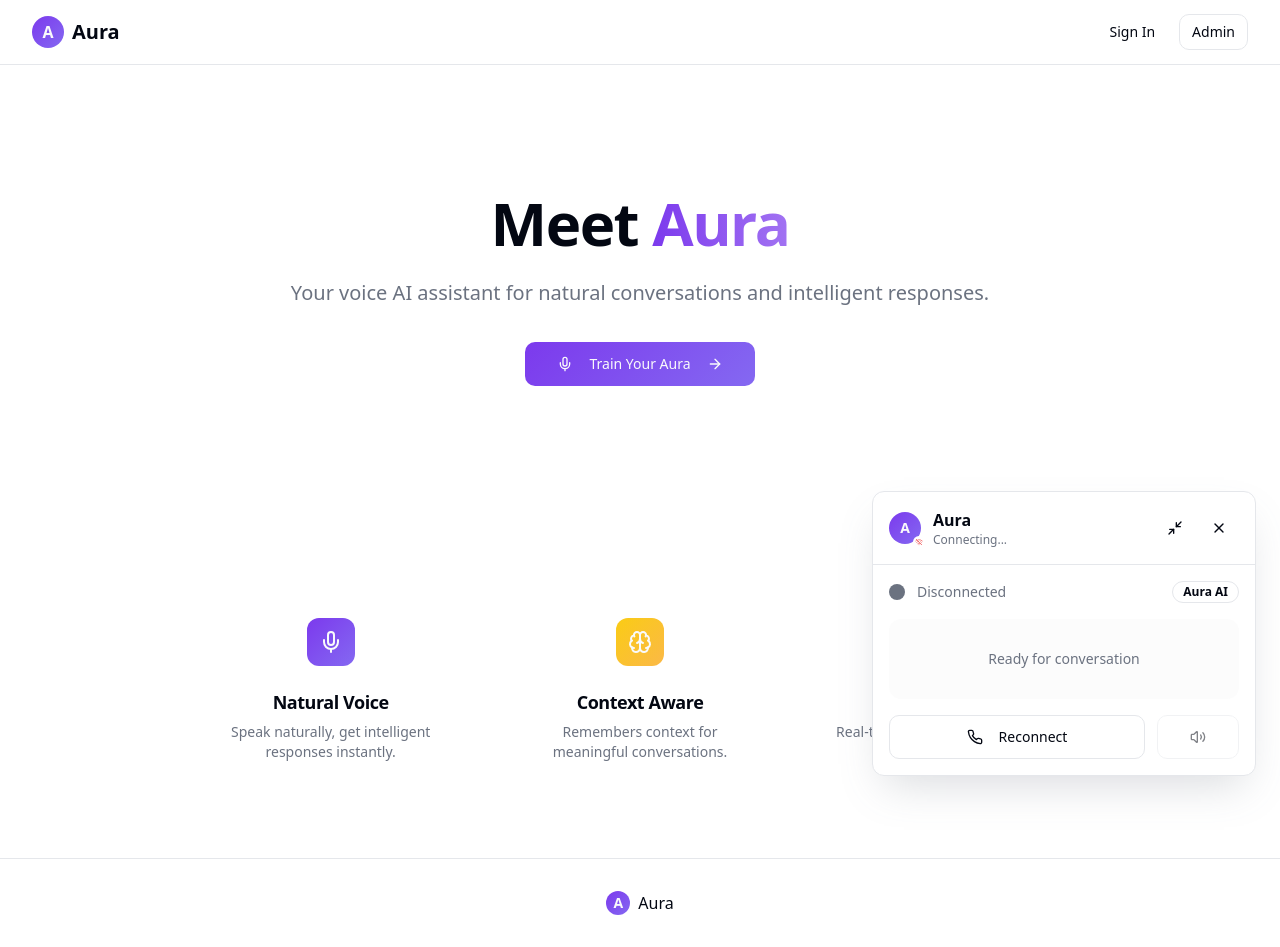
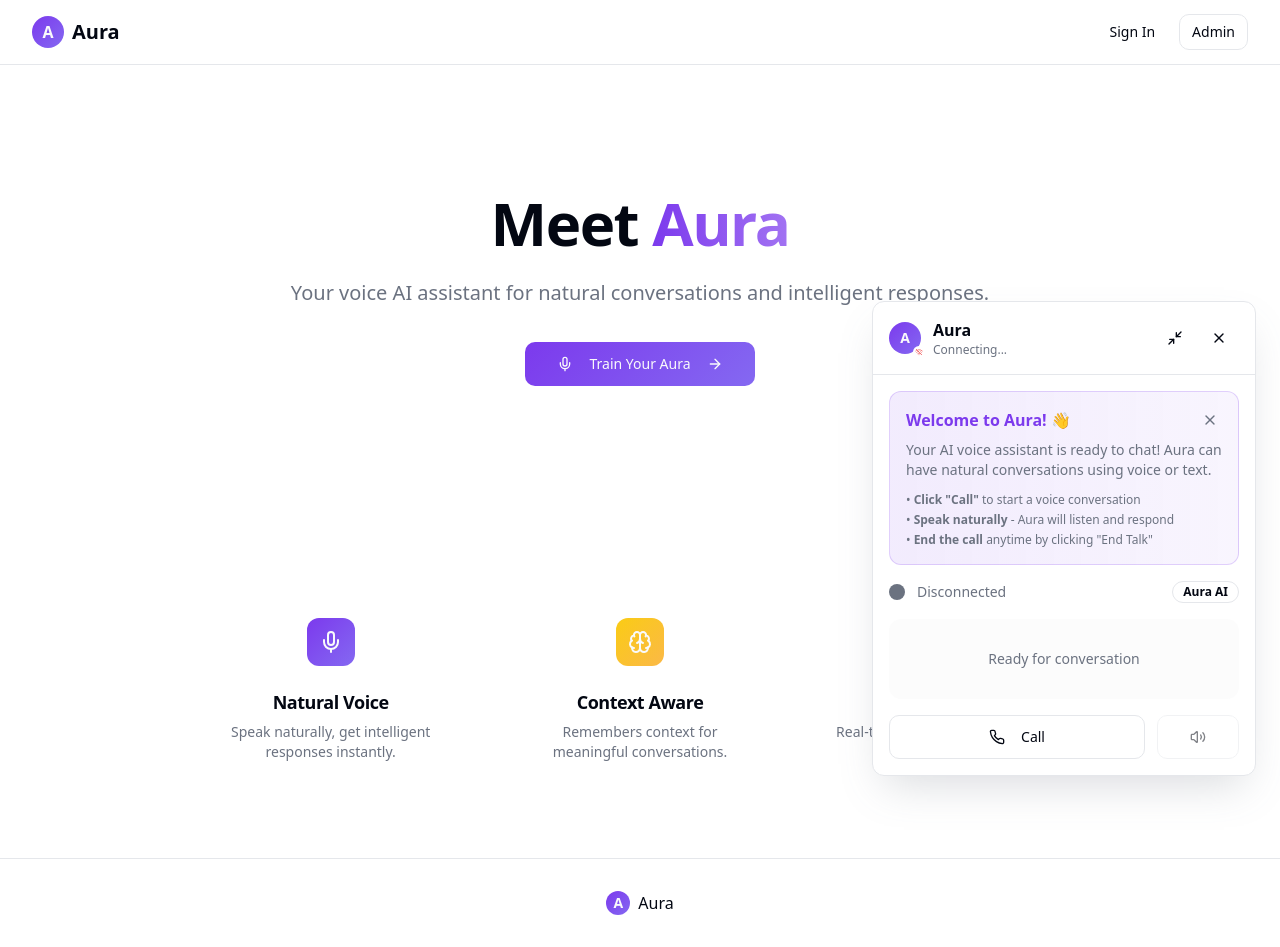
Before and after one commit to BI-LLC/aura-engage-interface, a React (Vite) app: page / in a window 1280 px wide. Both pictures are taken after a click on the button 1224 px from the left and 744 px from the top of the page. Built offline with nearby package versions, Linux system fonts and the light colour scheme.

Commit message:
Fix connection error and update UI

```diff
--- a/src/components/VoiceWidget.tsx
+++ b/src/components/VoiceWidget.tsx
@@ -28,6 +28,7 @@ export default function VoiceWidget({ className }: VoiceWidgetProps) {
   const [isMinimized, setIsMinimized] = useState(false);
   const [isTalkModeActive, setIsTalkModeActive] = useState(false);
   const [isMuted, setIsMuted] = useState(false);
+  const [showWelcome, setShowWelcome] = useState(true);
   const [waveformBars] = useState(Array.from({ length: 5 }, (_, i) => i));
 
   // Use Aura API hook
@@ -180,6 +181,30 @@ export default function VoiceWidget({ className }: VoiceWidgetProps) {
 
         {!isMinimized ? (
           <CardContent className="p-4 space-y-4">
+            {/* Welcome Message */}
+            {showWelcome && conversation.length === 0 && (
+              <div className="bg-gradient-to-r from-primary/10 to-primary/5 rounded-lg p-4 border border-primary/20">
+                <div className="flex items-start justify-between mb-2">
+                  <h4 className="font-semibold text-primary">Welcome to Aura! 👋</h4>
+                  <Button
+                    variant="ghost"
+                    size="sm"
+                    onClick={() => setShowWelcome(false)}
+                    className="h-6 w-6 p-0 text-muted-foreground hover:text-foreground"
+                  >
+                    <X className="w-3 h-3" />
+                  </Button>
+                </div>
+                <p className="text-sm text-muted-foreground mb-3">
+                  Your AI voice assistant is ready to chat! Aura can have natural conversations using voice or text.
+                </p>
+                <div className="space-y-1 text-xs text-muted-foreground">
+                  <p>• <strong>Click "Call"</strong> to start a voice conversation</p>
+                  <p>• <strong>Speak naturally</strong> - Aura will listen and respond</p>
+                  <p>• <strong>End the call</strong> anytime by clicking "End Talk"</p>
+                </div>
+              </div>
+            )}
 
             {/* Status Indicator with Enhanced Visual Feedback */}
             <div className="flex items-center justify-between">
@@ -320,7 +345,7 @@ export default function VoiceWidget({ className }: VoiceWidgetProps) {
                 ) : (
                   <>
                     <Phone className="w-4 h-4 mr-2" />
-                    {status.isConnected ? 'Start Talking' : 'Reconnect'}
+                    {status.isConnected ? 'Start Talking' : 'Call'}
                   </>
                 )}
               </Button>
--- a/src/services/aura-api.ts
+++ b/src/services/aura-api.ts
@@ -5,8 +5,8 @@
 const AURA_API_BASE = 'http://localhost:8000';
 const WEBSOCKET_URL = `ws://localhost:8000/ws/voice/continuous`;
 
-// Create a simple test user token (matching backend auth format)
-const DEMO_TOKEN = 'eyJ0eXAiOiJKV1QiLCJhbGciOiJIUzI1NiJ9.eyJ1c2VyX2lkIjoidGVzdF91c2VyIiwidGVuYW50X2lkIjoidGVzdF90ZW5hbnQiLCJlbWFpbCI6InRlc3RAdGVzdC5jb20ifQ.test';
+// Simple demo token matching backend test expectations
+const DEMO_TOKEN = 'demo_token';
 
 // Type definitions
 export interface AuraMessage {
```
